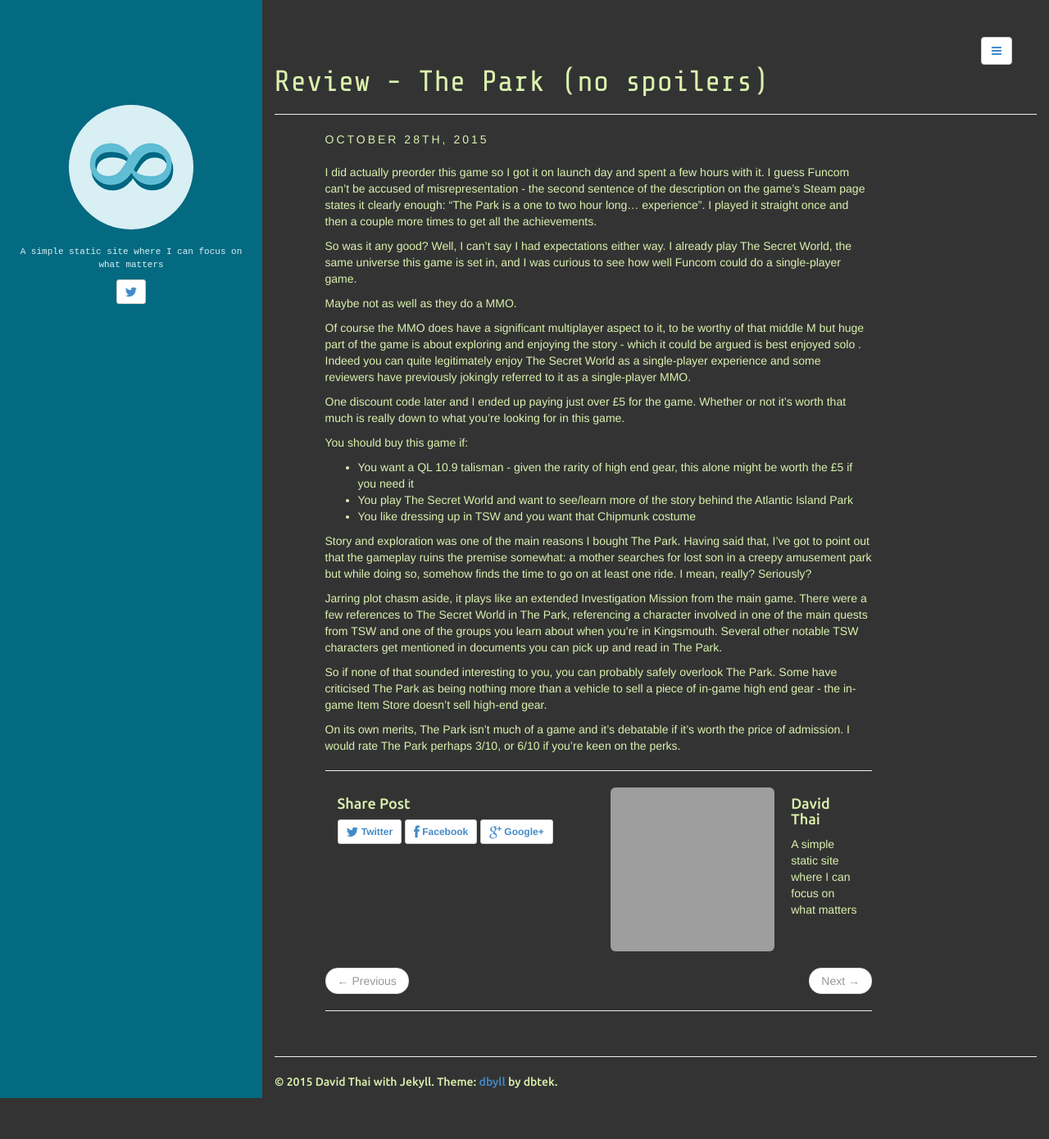
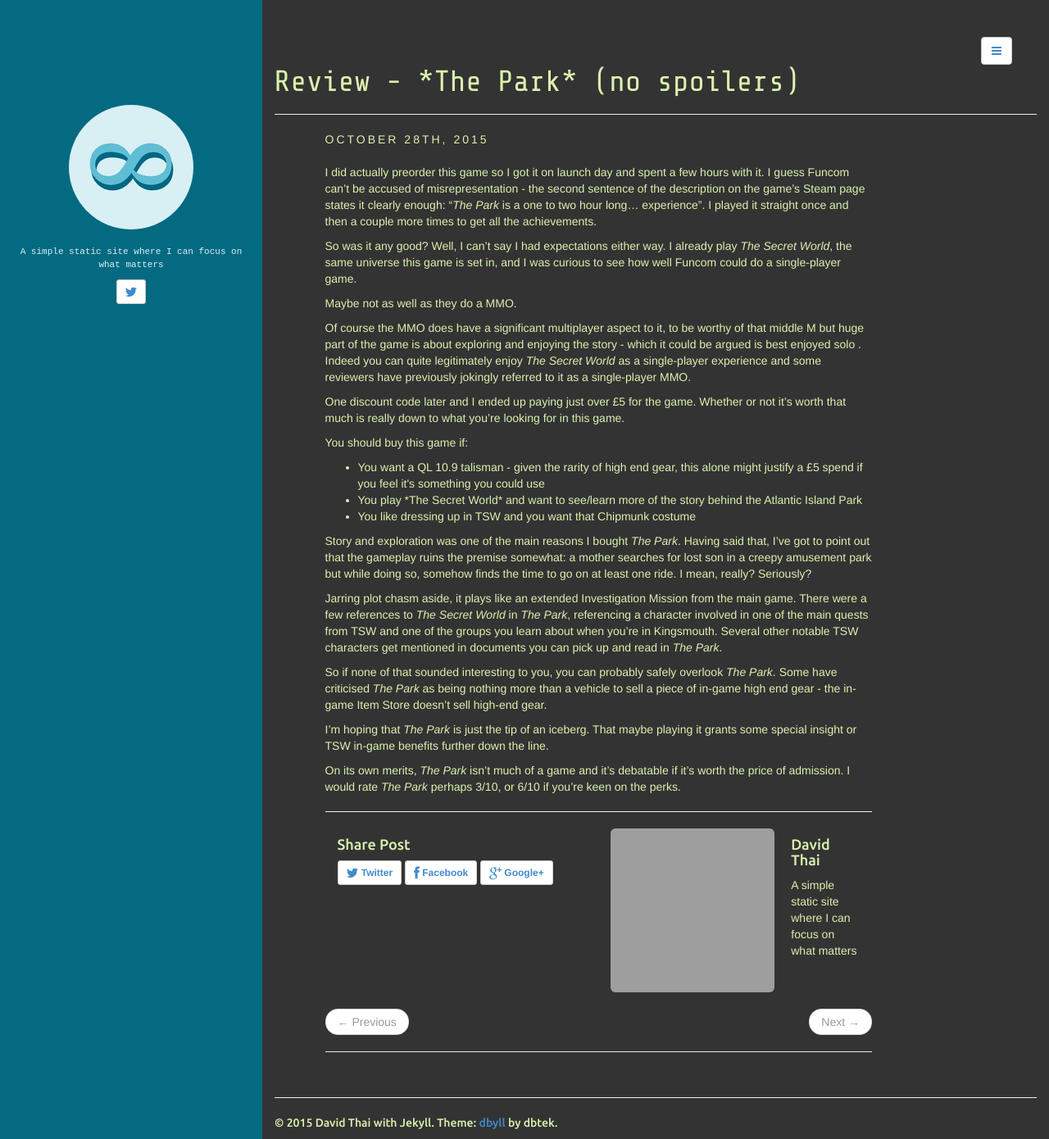
Before and after one commit to dbtek/dbyll, a Jekyll site: the page built from _posts/2015-10-28-The Park.md, in a window 1280 px wide and 1390 px high. Shown: the whole window at 82% size. Built offline with Jekyll 4.4.1, drawn with Linux system fonts in a browser that asks for light colours; grey boxes are pictures that could not be loaded.

Commit message:
Update 2015-10-28-The Park.md

```diff
--- a/_posts/2015-10-28-The Park.md
+++ b/_posts/2015-10-28-The Park.md
@@ -1,29 +1,31 @@
 ---
 layout: post
 published: true
-title: Review - The Park (no spoilers)
+title: Review - *The Park* (no spoilers)
 ---
-I did actually preorder this game so I got it on launch day and spent a few hours with it. I guess Funcom can't be accused of misrepresentation - the second sentence of the description on the game's Steam page states it clearly enough: "The Park is a one to two hour long... experience". I played it straight once and then a couple more times to get all the achievements.
+I did actually preorder this game so I got it on launch day and spent a few hours with it. I guess Funcom can't be accused of misrepresentation - the second sentence of the description on the game's Steam page states it clearly enough: "*The Park* is a one to two hour long... experience". I played it straight once and then a couple more times to get all the achievements.
 
-So was it any good? Well, I can't say I had expectations either way. I already play The Secret World, the same universe this game is set in, and I was curious to see how well Funcom could do a single-player game.
+So was it any good? Well, I can't say I had expectations either way. I already play *The Secret World*, the same universe this game is set in, and I was curious to see how well Funcom could do a single-player game.
 
 Maybe not as well as they do a MMO.
 
-Of course the MMO does have a significant multiplayer aspect to it, to be worthy of that middle M but huge part of the game is about exploring and enjoying the story - which it could be argued is best enjoyed solo . Indeed you can quite legitimately enjoy The Secret World as a single-player experience and some reviewers have previously jokingly referred to it as a single-player MMO.
+Of course the MMO does have a significant multiplayer aspect to it, to be worthy of that middle M but huge part of the game is about exploring and enjoying the story - which it could be argued is best enjoyed solo . Indeed you can quite legitimately enjoy *The Secret World* as a single-player experience and some reviewers have previously jokingly referred to it as a single-player MMO.
 
 One discount code later and I ended up paying just over £5 for the game. Whether or not it's worth that much is really down to what you're looking for in this game.
 
 You should buy this game if:
 <ul>
-<li>You want a QL 10.9 talisman - given the rarity of high end gear, this alone might be worth the £5 if you need it</li>
-<li>You play The Secret World and want to see/learn more of the story behind the Atlantic Island Park</li>
+<li>You want a QL 10.9 talisman - given the rarity of high end gear, this alone might justify a £5 spend if you feel it's something you could use</li>
+<li>You play *The Secret World* and want to see/learn more of the story behind the Atlantic Island Park</li>
 <li>You like dressing up in TSW and you want that Chipmunk costume</li>
 </ul>
 
-Story and exploration was one of the main reasons I bought The Park. Having said that, I've got to point out that the gameplay ruins the premise somewhat: a mother searches for lost son in a creepy amusement park but while doing so, somehow finds the time to go on at least one ride. I mean, really? Seriously?
+Story and exploration was one of the main reasons I bought *The Park*. Having said that, I've got to point out that the gameplay ruins the premise somewhat: a mother searches for lost son in a creepy amusement park but while doing so, somehow finds the time to go on at least one ride. I mean, really? Seriously?
 
-Jarring plot chasm aside, it plays like an extended Investigation Mission from the main game. There were a few references to The Secret World in The Park, referencing a character involved in one of the main quests from TSW and one of the groups you learn about when you're in Kingsmouth. Several other notable TSW characters get mentioned in documents you can pick up and read in The Park.
+Jarring plot chasm aside, it plays like an extended Investigation Mission from the main game. There were a few references to *The Secret World* in *The Park*, referencing a character involved in one of the main quests from TSW and one of the groups you learn about when you're in Kingsmouth. Several other notable TSW characters get mentioned in documents you can pick up and read in *The Park*.
 
-So if none of that sounded interesting to you, you can probably safely overlook The Park. Some have criticised The Park as being nothing more than a vehicle to sell a piece of in-game high end gear - the in-game Item Store doesn't sell high-end gear.
+So if none of that sounded interesting to you, you can probably safely overlook *The Park*. Some have criticised *The Park* as being nothing more than a vehicle to sell a piece of in-game high end gear - the in-game Item Store doesn't sell high-end gear.
 
-On its own merits, The Park isn't much of a game and it's debatable if it's worth the price of admission. I would rate The Park perhaps 3/10, or 6/10 if you're keen on the perks.
+I'm hoping that *The Park* is just the tip of an iceberg. That maybe playing it grants some special insight or TSW in-game benefits further down the line.
+
+On its own merits, *The Park* isn't much of a game and it's debatable if it's worth the price of admission. I would rate *The Park* perhaps 3/10, or 6/10 if you're keen on the perks.
```
